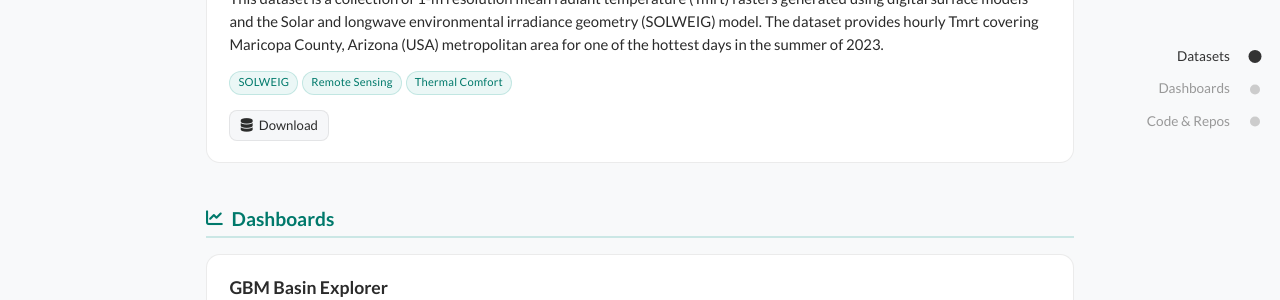
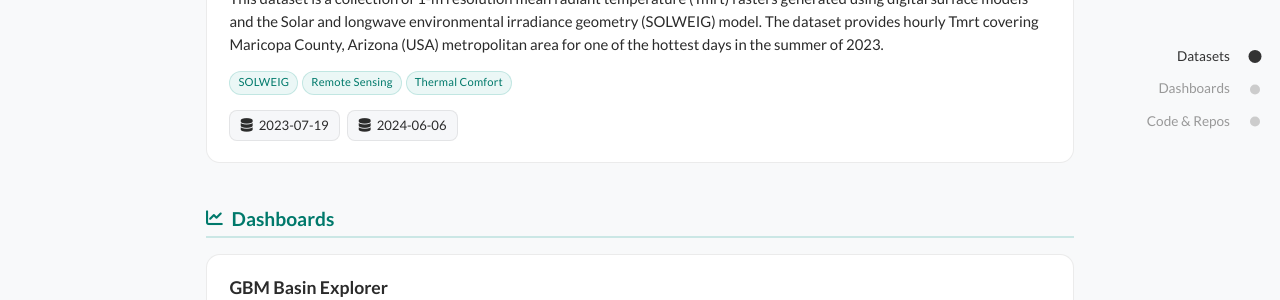
Before and after one commit to ProtikBose/protikbose.github.io, a Jekyll site: the page built from opensource.html, in a window 1280 px wide and 900 px high. Shown: the part 361-661 px from the top of the window. Built offline with Jekyll 4.4.1, drawn with Linux system fonts in a browser that asks for light colours; nearby versions of some CDN libraries; a style sheet for code colours, icons or effects is not loaded.

```diff
--- a/_data/opensource.yml
+++ b/_data/opensource.yml
@@ -43,8 +43,11 @@ datasets:
       - Thermal Comfort
     image:   # assets/images/opensource/example-dataset.png
     links:
-      - name: "Download"
-        url: "10.6073/pasta/300ddb6879bab8a5e0208f6df3ed2cc0"
+      - name: "2023-07-19"
+        url: "https://doi.org/10.6073/pasta/db001b995b8100ad96c0ca813e3e303a"
+        icon: "fas fa-database"
+      - name: "2024-06-06"
+        url: "https://doi.org/10.6073/pasta/b25c2e2fcafe68900c7f382a6f95399c"
         icon: "fas fa-database"
       # - name: "Repository"
       #   url: "https://github.com/ProtikBose/example-dataset"
--- a/index.html
+++ b/index.html
@@ -61,4 +61,4 @@ docker run --rm -it \
   -p 4000:4000 \
   -w /srv/jekyll \
   ruby:3.2 \
-  bash -c "bundle install && bundle exec jekyll serve --host 0.0.0.0 --watch --force_polling" -->
+  bash -c "bundle install && bundle exec jekyll serve --host 0.0.0.0 --watch --force_polling"
```
Also changed, not shown: _publications/2026/paper1.md (+1 -1 lines), 2 other files.
